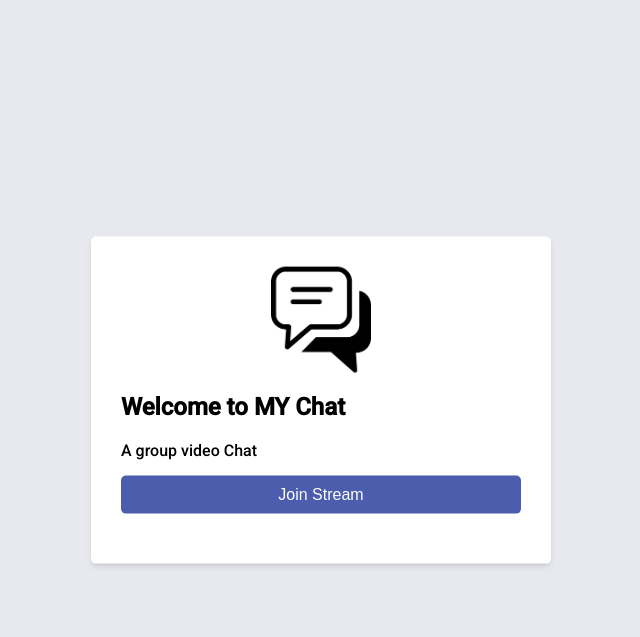
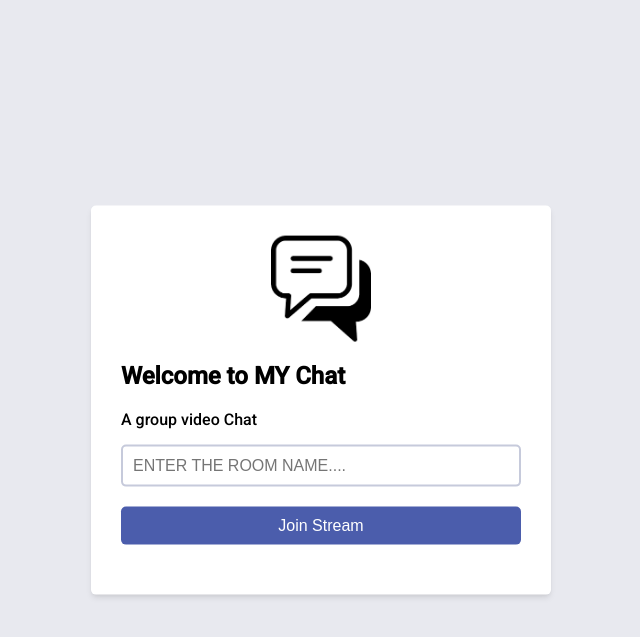
Before and after one commit to rachitpoudel101/Vchat-from-DJnago, a Django app: page / in a window 1280 px wide. Shown: the top 637 px of the page, without its empty margins (319-959 px from the left). Run offline with Django 5.2, Linux system fonts and the light colour scheme.

Commit message:
add the room name feild and session storage.

```diff
--- a/base/templates/base/lobby.html
+++ b/base/templates/base/lobby.html
@@ -12,6 +12,10 @@
         </div>
         <form id="form">
             <div class="form-field">
+                <input type="text" name="room" placeholder="Enter the room name...." style="text-transform: uppercase;" />
+            </div>
+
+            <div class="form-field">
                 <input type="submit" value="Join Stream" />
             </div>
         </form>
@@ -21,8 +25,19 @@
 
             let handleSubmit = async (e) => {
                 e.preventDefault();
+                let room = e.target.room.value.toUpperCase();
+
+                let response = await fetch(`/get_token/?channel=${room}`);
+                let data = await response.json();
+
+                let UID = data.uid;
+                let token = data.token;
+
+                sessionStorage.setItem('UID', UID);
+                sessionStorage.setItem('token', token);
+                sessionStorage.setItem('room', room);
                 window.open('/room/', '_self');
-            }
+            };
 
             form.addEventListener('submit', handleSubmit);
         </script>
```
